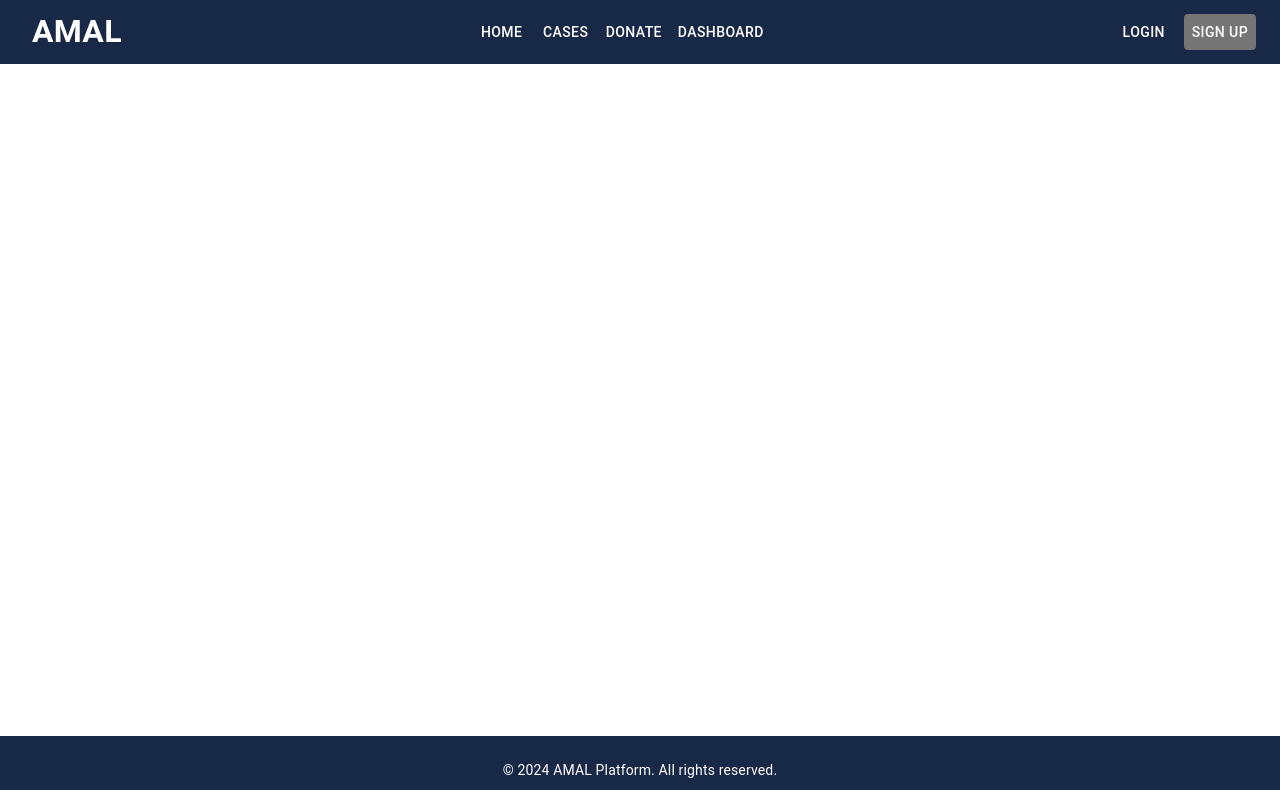
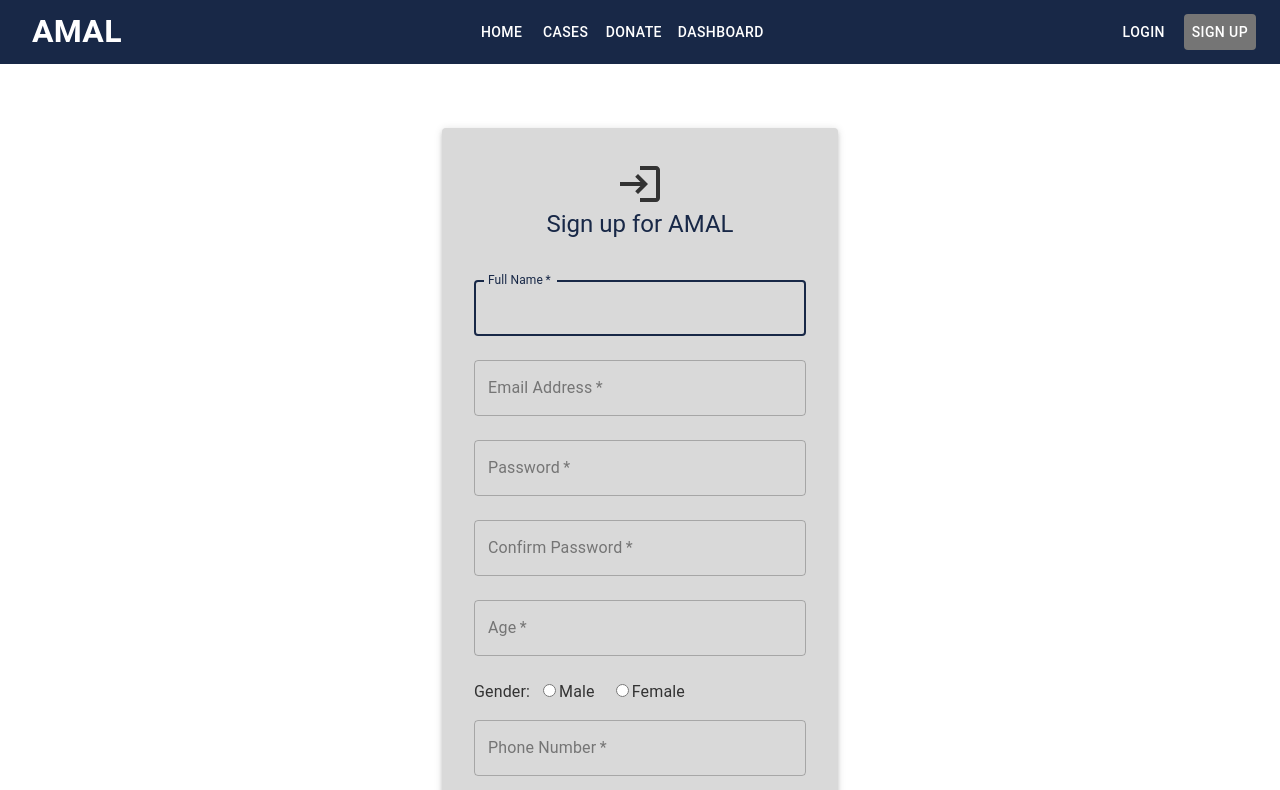
Before and after one commit to husseinzahran7/Front-end-Forijat, a React (Vite) app: page /Signup in a window 1280 px wide. Shown: the top 790 px of the page. Built offline with nearby package versions, Linux system fonts and the light colour scheme.

Commit message:
login logic and page design well and signup too missing api from the back end added test page so i can try and see stuff

```diff
--- a/src/userPages/Login.jsx
+++ b/src/userPages/Login.jsx
@@ -9,6 +9,8 @@ import MyReCaptcha from '../components/ReCAPTCHA';
 function Login() {
   const [email, setEmail] = useState('');
   const [password, setPassword] = useState('');
+
+  // State to track reCAPTCHA verification
   const [verified, setVerified] = useState(false);
   const [formData, setFormData] = useState({});
 
--- a/src/userPages/Signup.jsx
+++ b/src/userPages/Signup.jsx
@@ -1,21 +1,91 @@
 import React, { useState } from 'react';
 import { Container, Typography, TextField, Button, Box, Link, Paper } from '@mui/material';
 import { Link as RouterLink } from 'react-router-dom';
+import MyReCaptcha from '../components/ReCAPTCHA';
+import LoginIcon from '@mui/icons-material/Login';
 
 function Signup() {
   const [name, setName] = useState('');
   const [email, setEmail] = useState('');
+
   const [password, setPassword] = useState('');
+  const [confirmPassword, setConfirmPassword] = useState('');
+  const [errorMessage, setErrorMessage] = useState(''); // State for error message
+
+
+
+
+
+  // reCAPTCHA
+  const [verified, setVerified] = useState(false);
+
+  const [formData, setFormData] = useState({
+    age: '',
+  });
+
+
+
+  const handlePasswordChange = (event) => {
+    setPassword(event.target.value);
+    setErrorMessage(''); // Clear error on password change
+  };
+
+  const handleConfirmPasswordChange = (event) => {
+    setConfirmPassword(event.target.value);
+    // Validate password match
+    if (event.target.value !== password) {
+      setErrorMessage('Passwords do not match.');
+    } else {
+      setErrorMessage(''); // Clear error on match
+    }
+  };
+
+
+  // Function to handle input changes for email
+  const handleEmailChange = (event) => {
+    setEmail(event.target.value);
+
+    // Basic email validation using regular expression
+    const emailRegex = /^[^\s@]+@[^\s@]+\.[^\s@]+$/;
+    if (!emailRegex.test(event.target.value)) {
+      setErrorMessage('Please enter a valid email address.');
+    } else {
+      setErrorMessage(''); // Clear error on valid email
+    }
+  };
+
+
+  // Function to handle input changes for age
+
+  const handleInputChange = (event) => {
+    // Validate input to only allow numbers
+    const newAge = event.target.value.replace(/[^0-9]/g, ''); // Remove non-numeric characters
+
+    setFormData({ ...formData, age: newAge });
+  };
+
+
 
   const handleSubmit = (event) => {
     event.preventDefault();
     // TODO: Implement signup logic
+
+    // Check if reCAPTCHA is verified before submitting the form
+    if (verified) {
+      // Submit the form data
+      console.log('Form submitted:', formData);
+    } else {
+      alert('Please verify the reCAPTCHA');
+    }
+
     console.log('Signup attempt with:', { name, email, password });
   };
 
   return (
     <Container component="main" maxWidth="xs">
       <Paper elevation={3} sx={{ mt: 8, p: 4, display: 'flex', flexDirection: 'column', alignItems: 'center' }}>
+
+        <LoginIcon sx={{ fontSize: '48px' }}/>
         <Typography component="h1" variant="h5" color="primary">
           Sign up for AMAL
         </Typography>
@@ -32,6 +102,7 @@ function Signup() {
             value={name}
             onChange={(e) => setName(e.target.value)}
           />
+          {/* email */}
           <TextField
             margin="normal"
             required
@@ -41,8 +112,13 @@ function Signup() {
             name="email"
             autoComplete="email"
             value={email}
-            onChange={(e) => setEmail(e.target.value)}
+            onChange={handleEmailChange}
+
+            error={!!errorMessage} // Set error if error message exists
+            helperText={errorMessage} // Display error message
+
           />
+          {/* password */}
           <TextField
             margin="normal"
             required
@@ -53,8 +129,83 @@ function Signup() {
             id="password"
             autoComplete="new-password"
             value={password}
-            onChange={(e) => setPassword(e.target.value)}
+
+            onChange={handlePasswordChange}
+            error={!!errorMessage} // Set error if error message exists
+            helperText={errorMessage} // Display error message
           />
+          {/* confirm password */}
+          <TextField
+            margin="normal"
+            required
+            fullWidth
+            name="confirmPassword"
+            label="Confirm Password"
+            type="password"
+            id="confirmPassword"
+            autoComplete="new-password"
+
+            value={confirmPassword}
+            onChange={handleConfirmPasswordChange}
+
+            error={!!errorMessage} // Set error if error message exists
+            helperText={errorMessage} // Display error message
+
+          />
+          {/* age */}
+          <TextField
+            margin="normal"
+            required
+            fullWidth
+            name="age"
+            label="Age"
+            type="text"
+            id="age"
+            autoComplete="age"
+            value={formData.age}
+            onChange={handleInputChange} // Use the custom handler
+        error={formData.age.length > 0 && isNaN(formData.age)} // Set error if non-numeric
+        helperText={formData.age.length > 0 && isNaN(formData.age) ? 'Please enter a valid number for age' : ''} // Display error message
+      />
+          {/* gender radio button */}
+          <Box sx={{ display: 'flex', flexDirection: 'row', alignItems: 'center', mt: 2 }}>
+            <Typography variant="body1" component="label" htmlFor="gender">
+              Gender:
+            </Typography>
+            <Box sx={{ ml: 1 }}>
+              <input type="radio" id="male" value="male" name="gender" />
+              <label htmlFor="male">Male</label>
+            </Box>
+            <Box sx={{ ml: 2 }}>
+              <input type="radio" id="female" value="female" name="gender" />
+              <label htmlFor="female">Female</label>
+            </Box>
+          </Box>
+
+          {/* phone number */}
+          <TextField
+            margin="normal"
+            required
+            fullWidth
+            name="phoneNumber"
+            label="Phone Number"
+            type="text"
+            id="phoneNumber"
+            autoComplete="phoneNumber"
+          />
+          {/* address */}
+          <TextField
+            margin="normal"
+            required
+            fullWidth
+            name="address"
+            label="Address"
+            type="text"
+            id="address"
+            autoComplete="address"
+          />
+          <MyReCaptcha />
+
           <Button
             type="submit"
             fullWidth
--- a/src/userPages/User.jsx
+++ b/src/userPages/User.jsx
@@ -9,6 +9,7 @@ import Home from './Home'
 import Login from './Login'
 import Cases from './Cases'
 import About from './About'
+import Signup from './Signup'
 
 
 const User = () => {
@@ -21,6 +22,8 @@ const User = () => {
                 <Route path="/login" element={<Login />} />
                 <Route path="/Cases" element={<Cases />} />
                 <Route path="/about" element={<About />} />
+                <Route path="/Signup" element={<Signup/>} />
+
             {/* <Route path="/cases" element={<Cases />} /> */}
             {/* <Route path="/donate" element={<Donate />} /> */}
             {/* <Route path="/dashboard" element={<Dashboard />} /> */}
```
Also changed, not shown: src/userPages/test.jsx (added).
